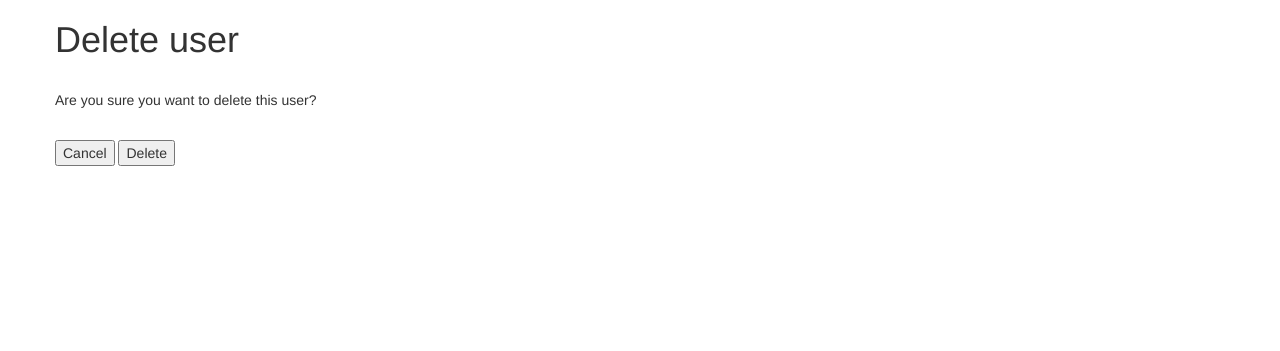
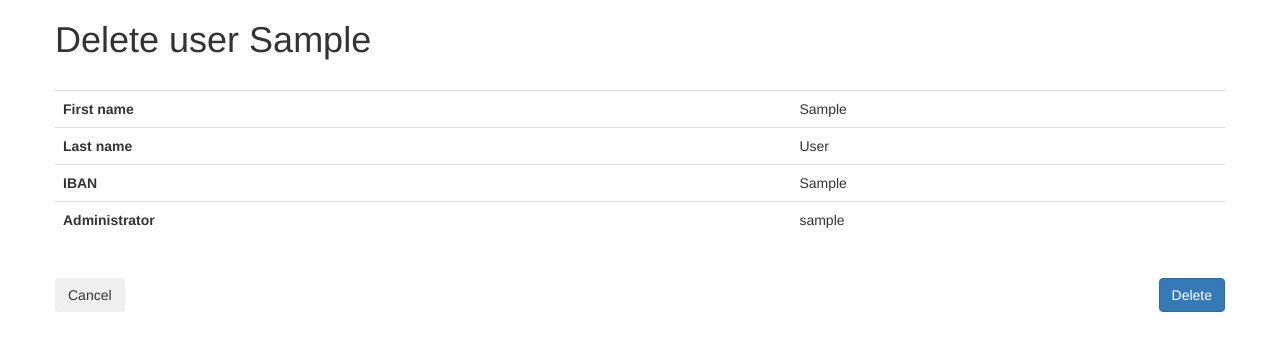
Before and after one commit to lgmerino/bank, a Django app: page /bank_user/delete/1/ in a window 1280 px wide. Shown: the part 30-381 px from the top of the page. Run offline with Django 3.2, Linux system fonts and the light colour scheme; a user stored in the database is signed in; tables that the repository leaves empty hold one stand-in row (values such as "Sample post"); some libraries are stand-ins or nearby versions.

Commit message:
BankUserDetailView, BankUserUpdateView, BankUserDeleteView

```diff
--- a/users/tables.py
+++ b/users/tables.py
@@ -1,11 +1,12 @@
 import django_tables2 as tables
+from django_tables2.utils import A
 from django.utils.translation import ugettext_lazy as _
 
 from . import models
 
 
 class BankUserListTable(tables.Table):
-
+    first_name = tables.LinkColumn('BankUserDetailView', args=[A('id')])
     options = tables.TemplateColumn(
         template_name='bank_user/column_options_list_view.html',
         orderable=False,
--- a/users/templates/bank_user/create.html
+++ b/users/templates/bank_user/create.html
@@ -16,7 +16,7 @@
                 <table class="table">
                     {{ form.as_table }}
                 </table>
-                <button type="button" name="cancel" class="btn btn-primary btn-md" onclick="javascript:window.location='{% url 'BankUserListView' %}'">{% trans "Cancel" %}</button>
+                <button type="button" name="cancel" class="btn btn-md" onclick="javascript:window.location='{% url 'BankUserListView' %}'">{% trans "Cancel" %}</button>
                 <button type="submit" class="btn btn-primary btn-md pull-right" name="submit">{% trans "Create" %}</button>
             </form>
             </div>
--- a/users/templates/bank_user/delete.html
+++ b/users/templates/bank_user/delete.html
@@ -9,14 +9,14 @@
 <section id="form">
     <div class="container">
         <div class="row">
-            <h1>{% trans "Delete user" %} {{ object.name }}</h1><br/>
+            <h1>{% trans "Delete user" %} {{ object.first_name }}</h1><br/>
             <div class="center">
-            <p>{% trans "Are you sure you want to delete this user?" %}</p>
+            {% include "bank_user/generic_info.html" %}
             <br/>
             <form class="update-form" name="update-form" method="POST" action="">
                 {% csrf_token %}
-                <button name="cancel" onclick="javascript:window.location='{% url 'BankUserListView' %}'">{% trans "Cancel" %}</button>
-                <button type="submit" name="submit">{% trans "Delete" %}</button>
+                <button type="button" name="cancel" class="btn btn-md" onclick="javascript:window.location='{% url 'BankUserListView' %}'">{% trans "Cancel" %}</button>
+                <button type="submit" class="btn btn-primary btn-md pull-right" name="submit">{% trans "Delete" %}</button>
             </form>
             </div>
         </div>
--- a/users/templates/bank_user/detail.html
+++ b/users/templates/bank_user/detail.html
@@ -11,8 +11,8 @@
         <div class="row">
             <h1>{% trans "User info" %}</h1><br/>
             <div class="center">
-                {{ object.name }}
-                <button type="submit" class="btn btn-primary btn-md pull-right" name="submit">{% trans "Back" %}</button>
+                {% include "bank_user/generic_info.html" %}
+                <button type="button" class="btn btn-primary btn-md pull-right" onclick="javascript:window.location='{% url 'BankUserListView' %}'" name="back">{% trans "Back" %}</button>
             </div>
         </div>
     </div>
--- /dev/null
+++ b/users/templates/bank_user/generic_info.html
@@ -0,0 +1,7 @@
+{% load i18n %}
+<table class="table">
+    <tr><th>{% trans 'First name' %}</th><td>{{ object.first_name }}</td></tr>
+    <tr><th>{% trans 'Last name' %}</th><td>{{ object.last_name }}</td></tr>
+    <tr><th>{% trans 'IBAN' %}</th><td>{{ object.iban }}</td></tr>
+    <tr><th>{% trans 'Administrator' %}</th><td>{{ object.administrator }}</td></tr>
+</table>
--- a/users/templates/bank_user/update.html
+++ b/users/templates/bank_user/update.html
@@ -16,8 +16,8 @@
                 <table class="table">
                     {{ form.as_table }}
                 </table>
-                <button name="cancel" class="btn btn-primary btn-md" onclick="javascript:window.location='{% url 'BankUserListView' %}'">{% trans "Cancel" %}</button>
-                <button type="submit" class="btn btn-primary btn-md pull-right" name="submit">{% trans "Create" %}</button>
+                <button type="button" name="cancel" class="btn btn-md" onclick="javascript:window.location='{% url 'BankUserListView' %}'">{% trans "Cancel" %}</button>
+                <button type="submit" class="btn btn-primary btn-md pull-right" name="submit">{% trans "Update" %}</button>
             </form>
             </div>
         </div>
--- a/users/views.py
+++ b/users/views.py
@@ -27,7 +27,6 @@ class BankUserListView(LoginRequiredMixin, SingleTableView):
     table_class = tables.BankUserListTable
 
 
-
 class BankUserCreateView(LoginRequiredMixin, CreateView):
     model = BankUser
     form_class = forms.BankUserCreateForm
@@ -53,11 +52,32 @@ class BankUserUpdateView(LoginRequiredMixin, UpdateView):
     form_class = forms.BankUserUpdateForm
     template_name = 'bank_user/update.html'
 
+    def get_success_url(self):
+        # success message
+        message = _('User {0} {1} updated'.format(self.object.first_name,
+                                                  self.object.last_name))
+        messages.success(self.request, message)
+
+        return reverse('BankUserListView')
+
 
 class BankUserDeleteView(LoginRequiredMixin, DeleteView):
     model = BankUser
     form_class = forms.BankUserDeleteForm
     template_name = 'bank_user/delete.html'
+    success_url = reverse_lazy('BankUserListView')
+
+    def delete(self, request, *args, **kwargs):
+        # success message
+        bank_user = self.get_object()
+        message = _('User {0} {1} updated'.format(bank_user.first_name,
+                                                  bank_user.last_name))
+
+        response = super().delete(request, *args, **kwargs)
+
+        messages.success(self.request, message)
+
+        return response
 
 
 class BankUserDetailView(LoginRequiredMixin, DetailView):
```
Also changed, not shown: 1 other file.
